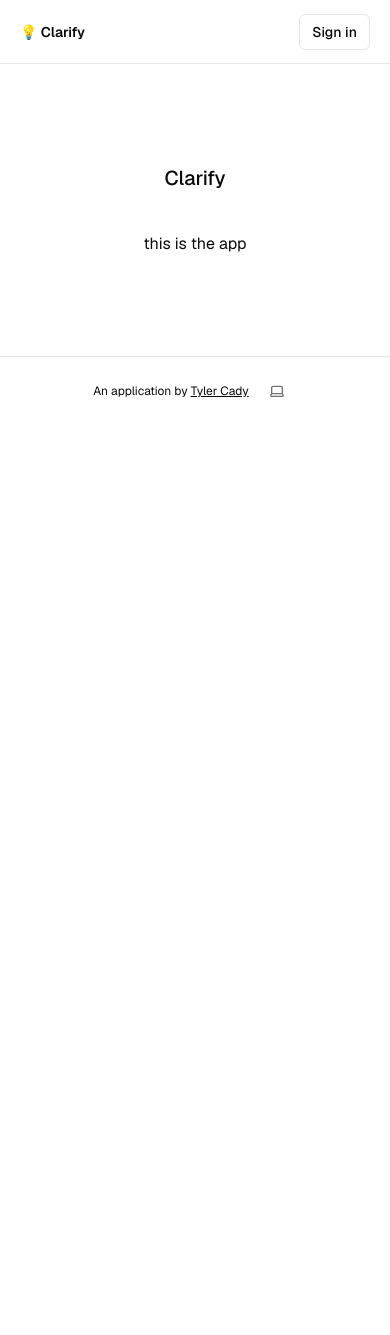
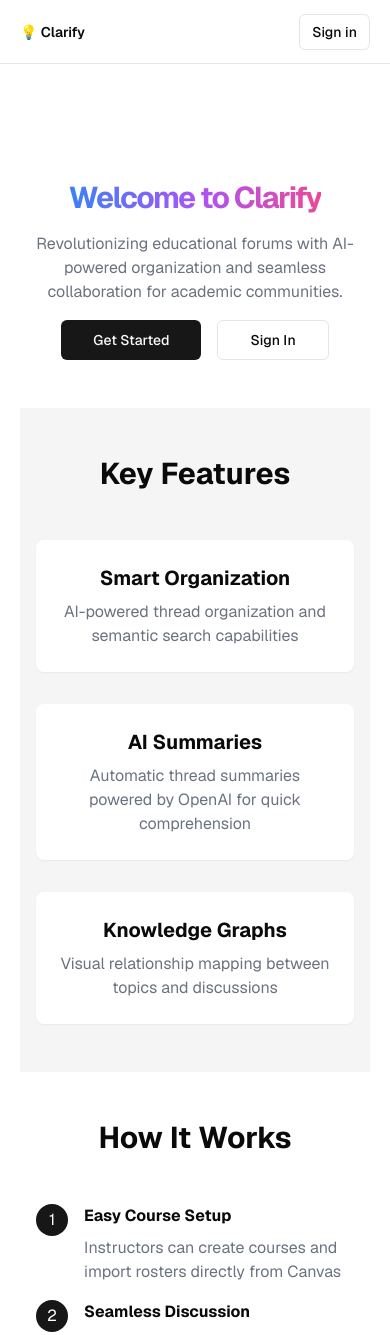
Before and after one commit to tylerrcady/clarify, a Next.js app in the folder my-app/: page / in a window 390 px wide. Shown: the top 1335 px of the page. Before the commit the page ends 844 px from the top, so only its background shows below. Built offline with nearby package versions, Linux system fonts and the light colour scheme; no server answers.

Commit message:
landing page

```diff
--- a/my-app/app/layout.tsx
+++ b/my-app/app/layout.tsx
@@ -41,7 +41,7 @@ export default function RootLayout({
                     disableTransitionOnChange
                 >
                     <main className="min-h-screen flex flex-col items-center">
-                        <div className="flex-1 w-full flex flex-col gap-20 items-center">
+                        <div className="flex-1 w-full flex flex-col gap-12 items-center">
                             <nav className="w-full flex justify-center border-b border-b-foreground/10 h-16">
                                 <div className="w-full max-w-5xl flex justify-between items-center p-3 px-5 text-sm">
                                     <div className="flex gap-5 items-center font-semibold">
--- a/my-app/app/page.tsx
+++ b/my-app/app/page.tsx
@@ -1,10 +1,156 @@
+import { Button } from "@/components/ui/button";
+import Link from "next/link";
+
 export default async function Home() {
     return (
-        <>
-            <main className="flex-1 flex flex-col gap-6 px-4 items-center">
-                <h2 className="font-medium text-xl mb-4">Clarify</h2>
-                <p>this is the app</p>
-            </main>
-        </>
+        <main className="flex-1 flex flex-col items-center">
+            {/* Hero Section */}
+            <section className="w-full py-12 md:py-24 lg:py-32 bg-background">
+                <div className="container px-4 md:px-6">
+                    <div className="flex flex-col items-center space-y-4 text-center">
+                        <h1 className="text-3xl font-bold tracking-tighter sm:text-4xl md:text-5xl lg:text-6xl bg-clip-text text-transparent bg-gradient-to-r from-blue-500 via-purple-500 to-pink-500">
+                            Welcome to Clarify
+                        </h1>
+                        <p className="mx-auto max-w-[700px] text-gray-500 md:text-xl dark:text-gray-400">
+                            Revolutionizing educational forums with AI-powered
+                            organization and seamless collaboration for academic
+                            communities.
+                        </p>
+                        <div className="space-x-4">
+                            <Link href="/sign-up">
+                                <Button className="px-8">Get Started</Button>
+                            </Link>
+                            <Link href="/sign-in">
+                                <Button variant="outline" className="px-8">
+                                    Sign In
+                                </Button>
+                            </Link>
+                        </div>
+                    </div>
+                </div>
+            </section>
+
+            {/* Features Section */}
+            <section className="w-full py-12 md:py-24 lg:py-32 bg-muted">
+                <div className="container px-4 md:px-6">
+                    <h2 className="text-3xl font-bold text-center mb-12">
+                        Key Features
+                    </h2>
+                    <div className="grid grid-cols-1 md:grid-cols-3 gap-8">
+                        <div className="flex flex-col items-center text-center p-6 bg-background rounded-lg shadow-sm">
+                            <h3 className="text-xl font-bold mb-2">
+                                Smart Organization
+                            </h3>
+                            <p className="text-gray-500 dark:text-gray-400">
+                                AI-powered thread organization and semantic
+                                search capabilities
+                            </p>
+                        </div>
+                        <div className="flex flex-col items-center text-center p-6 bg-background rounded-lg shadow-sm">
+                            <h3 className="text-xl font-bold mb-2">
+                                AI Summaries
+                            </h3>
+                            <p className="text-gray-500 dark:text-gray-400">
+                                Automatic thread summaries powered by OpenAI for
+                                quick comprehension
+                            </p>
+                        </div>
+                        <div className="flex flex-col items-center text-center p-6 bg-background rounded-lg shadow-sm">
+                            <h3 className="text-xl font-bold mb-2">
+                                Knowledge Graphs
+                            </h3>
+                            <p className="text-gray-500 dark:text-gray-400">
+                                Visual relationship mapping between topics and
+                                discussions
+                            </p>
+                        </div>
+                    </div>
+                </div>
+            </section>
+
+            {/* How It Works Section */}
+            <section className="w-full py-12 md:py-24 lg:py-32">
+                <div className="container px-4 md:px-6">
+                    <h2 className="text-3xl font-bold text-center mb-12">
+                        How It Works
+                    </h2>
+                    <div className="grid grid-cols-1 md:grid-cols-2 gap-12 items-center">
+                        <div className="space-y-4">
+                            <div className="flex items-start space-x-4">
+                                <div className="flex-shrink-0 w-8 h-8 rounded-full bg-primary text-white flex items-center justify-center">
+                                    1
+                                </div>
+                                <div>
+                                    <h3 className="font-bold mb-2">
+                                        Easy Course Setup
+                                    </h3>
+                                    <p className="text-gray-500 dark:text-gray-400">
+                                        Instructors can create courses and
+                                        import rosters directly from Canvas
+                                    </p>
+                                </div>
+                            </div>
+                            <div className="flex items-start space-x-4">
+                                <div className="flex-shrink-0 w-8 h-8 rounded-full bg-primary text-white flex items-center justify-center">
+                                    2
+                                </div>
+                                <div>
+                                    <h3 className="font-bold mb-2">
+                                        Seamless Discussion
+                                    </h3>
+                                    <p className="text-gray-500 dark:text-gray-400">
+                                        Students can easily participate in
+                                        discussions with automatic organization
+                                    </p>
+                                </div>
+                            </div>
+                            <div className="flex items-start space-x-4">
+                                <div className="flex-shrink-0 w-8 h-8 rounded-full bg-primary text-white flex items-center justify-center">
+                                    3
+                                </div>
+                                <div>
+                                    <h3 className="font-bold mb-2">
+                                        AI-Enhanced Learning
+                                    </h3>
+                                    <p className="text-gray-500 dark:text-gray-400">
+                                        Get instant summaries and related
+                                        content suggestions
+                                    </p>
+                                </div>
+                            </div>
+                        </div>
+                        <div className="bg-muted p-6 rounded-lg">
+                            <p className="text-center text-sm text-gray-500">
+                                Platform Preview Coming Soon
+                            </p>
+                        </div>
+                    </div>
+                </div>
+            </section>
+
+            {/* Call to Action */}
+            <section className="w-full py-12 md:py-24 lg:py-32 bg-primary">
+                <div className="container px-4 md:px-6">
+                    <div className="flex flex-col items-center space-y-4 text-center text-white">
+                        <h2 className="text-3xl font-bold tracking-tighter sm:text-4xl md:text-5xl">
+                            Ready to Transform Your Academic Discussions?
+                        </h2>
+                        <p className="mx-auto max-w-[600px] text-white/80">
+                            Join Clarify today and experience the future of
+                            educational forums.
+                        </p>
+                        <Link href="/sign-up">
+                            <Button
+                                variant="secondary"
+                                size="lg"
+                                className="mt-4"
+                            >
+                                Get Started Now
+                            </Button>
+                        </Link>
+                    </div>
+                </div>
+            </section>
+        </main>
     );
 }
```
